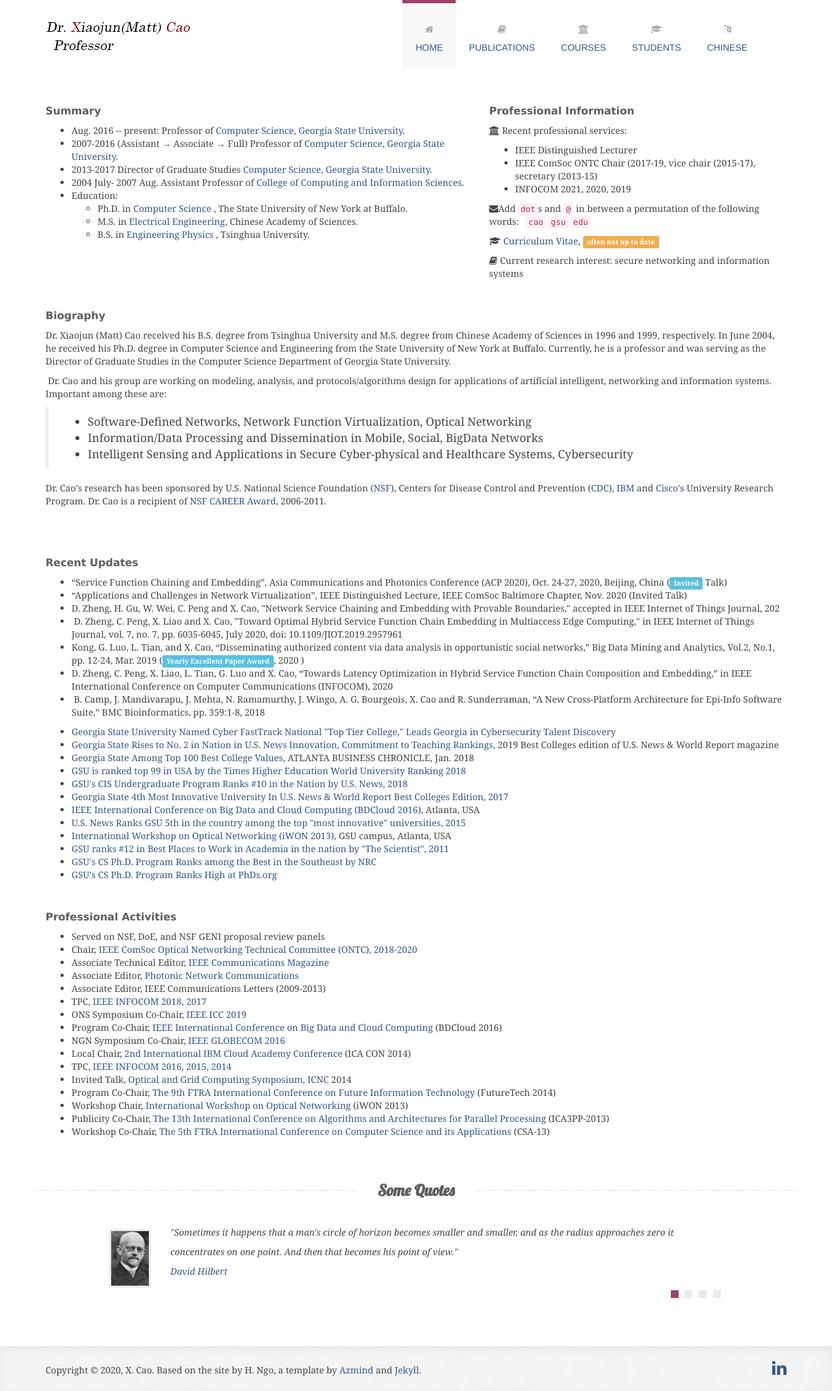
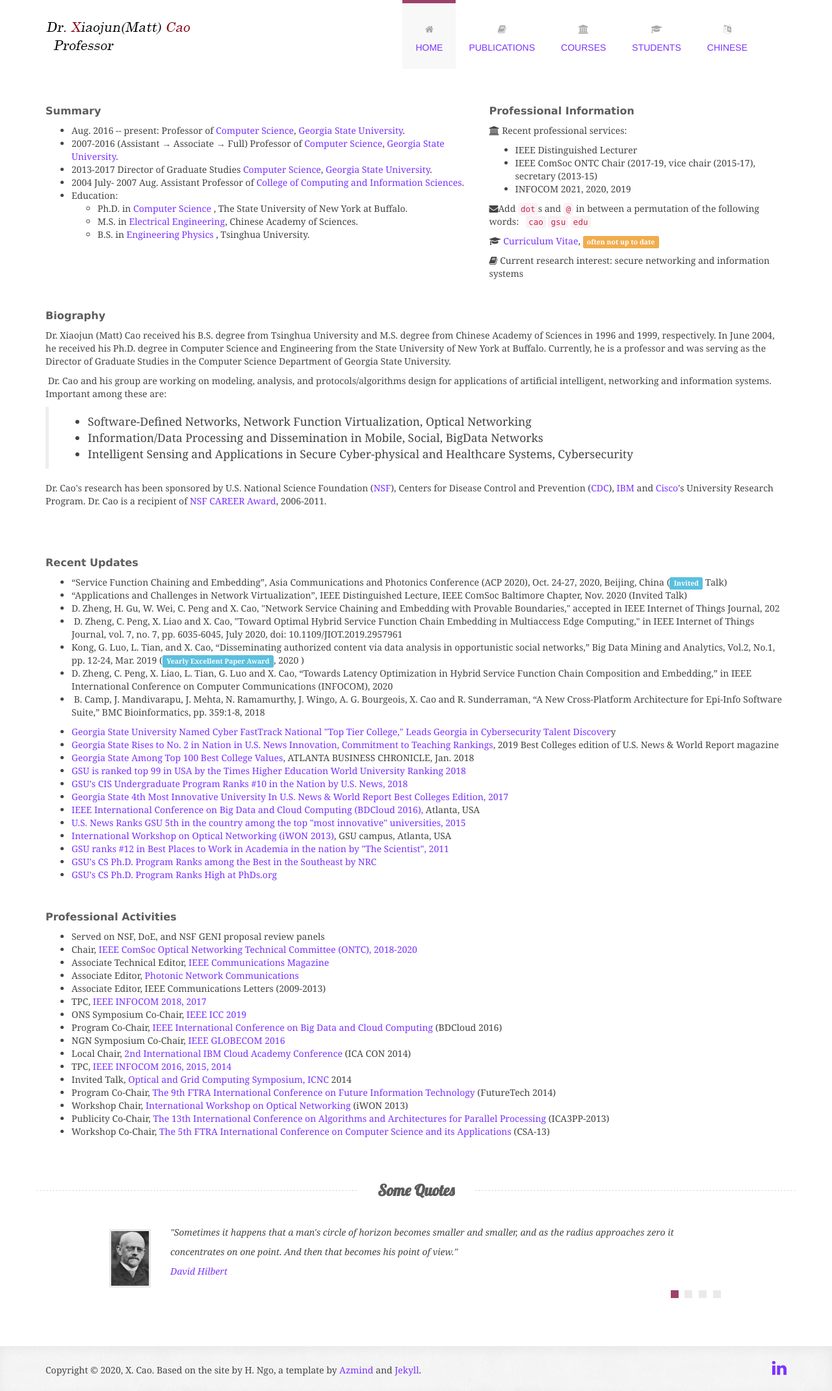
Before and after one commit to xiaojuncao/xiaojuncao, a Jekyll site: the page built from index.html, in a window 1280 px wide. Shown: the whole page at 65% size. Built offline with Jekyll 4.4.1, drawn with Linux system fonts in a browser that asks for light colours; some web fonts are replaced.

Commit message:
Update style.css

```diff
--- a/assets/css/style.css
+++ b/assets/css/style.css
@@ -21,7 +21,7 @@ body {
 .violet { color: #9d426b; }
 
 a {
-    color: #34568B !important;  /* updated a tag color */
+    color: #7B33FF !important;  /* it was #9d426b updated a tag color */
     text-decoration: none;
     -o-transition: all .3s; -moz-transition: all .3s; -webkit-transition: all .3s; -ms-transition: all .3s; transition: all .3s;
 }
```
